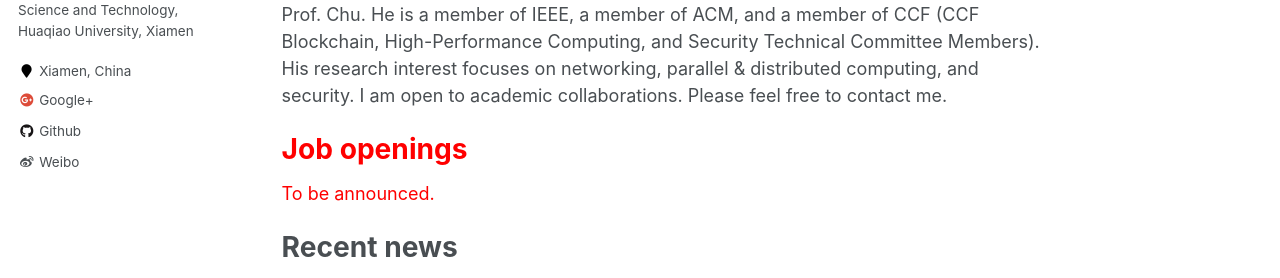
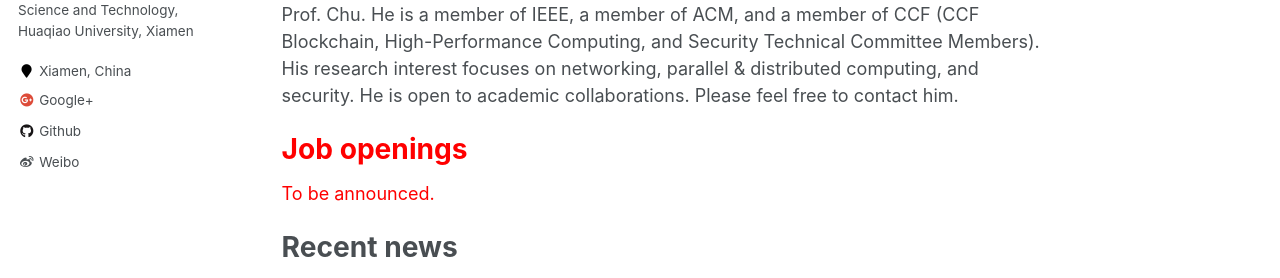
Before and after one commit to Canhui/canhui.github.io, a Jekyll site: the page built from _pages/about.md, in a window 1280 px wide and 900 px high. Shown: the part 456-734 px from the top of the window. Built offline with Jekyll 4.4.1, drawn with Linux system fonts in a browser that asks for light colours; some of the changed text lies outside the part shown.

Commit message:
Update about.md

```diff
--- a/_pages/about.md
+++ b/_pages/about.md
@@ -9,8 +9,7 @@ redirect_from:
   - /about.html
 ---
 
-Canhui Wang is currently a Lecturer (Research & Teaching) with Network and Information Security (NIS), the department of computer science and technology, Huaqiao University, Xiamen. Before that, he was a senior engineer (PI) with a full sponsorship by Research Talent Hub, Innovation and Technology Fund (RTH-ITF), with Applied Cryptosystems, Trust and AI technologies, at the ASTRI Security Lab, Hong Kong Applied Science and Technology Research Institute (ASTRI), Sha Tin, Hong Kong, working with [Dr. Eric P. F. Lam](https://www.linkedin.com/in/peifunglam2/). He received his Ph.D. degree in computer science with Hong Kong Baptist University, Kowloon Tong, Hong Kong, under the supervision of [Prof. Xiaowen Chu](https://www.linkedin.com/in/xiaowen-chu-477b9120/), in 2023; and B.Eng. degree in information security with Shandong University, Jinan, China, in 2016. He worked in the Inspur-HKBU Joint Laboratory for Heterogeneous Computing, the High-Performance Machine Learning Laboratory, and the Blockchain and FinTech Lab with Prof. Chu. He is a member of IEEE, a member of ACM, and a member of CCF (CCF Blockchain, High-Performance Computing, and Security Technical Committee Members). His research interest focuses on networking, parallel & distributed computing, and security. I am open to academic collaborations. Please feel free to contact me.
-
+Canhui Wang is currently a Lecturer (Research & Teaching) with Network and Information Security (NIS), the department of computer science and technology, Huaqiao University, Xiamen. Before that, he was a senior engineer (PI) with a full sponsorship by Research Talent Hub, Innovation and Technology Fund (RTH-ITF), with Applied Cryptosystems, Trust and AI technologies, at the ASTRI Security Lab, Hong Kong Applied Science and Technology Research Institute (ASTRI), Sha Tin, Hong Kong, working with [Dr. Eric P. F. Lam](https://www.linkedin.com/in/peifunglam2/). He received his Ph.D. degree in computer science with Hong Kong Baptist University, Kowloon Tong, Hong Kong, under the supervision of [Prof. Xiaowen Chu](https://www.linkedin.com/in/xiaowen-chu-477b9120/), in 2023; and B.Eng. degree in information security with Shandong University, Jinan, China, in 2016. He worked in the Inspur-HKBU Joint Laboratory for Heterogeneous Computing, the High-Performance Machine Learning Laboratory, and the Blockchain and FinTech Lab with Prof. Chu. He is a member of IEEE, a member of ACM, and a member of CCF (CCF Blockchain, High-Performance Computing, and Security Technical Committee Members). His research interest focuses on networking, parallel & distributed computing, and security. He is open to academic collaborations. Please feel free to contact him.
 
 <span style="color:red">Job openings</span>
 ======
```
